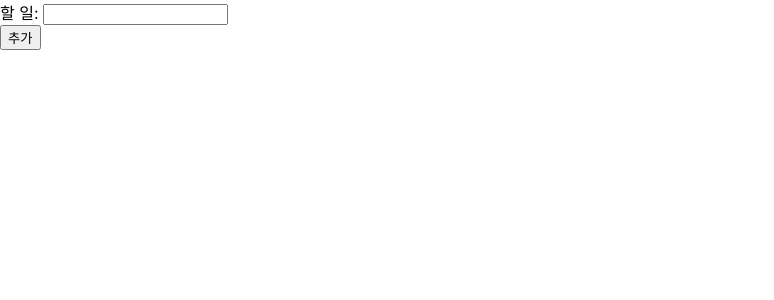
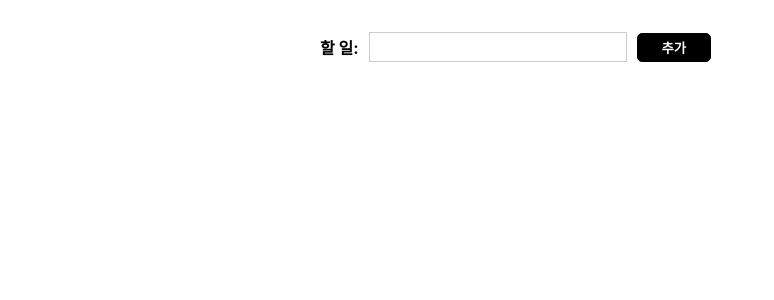
Before and after one commit to somin00/somin-todo, a React (Create React App) app: page / in a window 1280 px wide. Shown: the top 300 px of the page, without its empty margins (0-774 px from the left). Built offline with nearby package versions, Linux system fonts and the light colour scheme.

Commit message:
style: 스타일 적용

```diff
--- /dev/null
+++ b/src/components/NewTodo.css
@@ -0,0 +1,44 @@
+form {
+  width: 90%;
+  max-width: 40rem;
+  margin: 2rem auto;
+  display: flex;
+  align-items: flex-end;
+}
+
+.form-control {
+  display: flex;
+  align-items: center;
+  margin-right: 10px;
+}
+
+label,
+input {
+  display: block;
+}
+
+label {
+  font-weight: bold;
+  margin-right: 10px;
+}
+
+input {
+  font: inherit;
+  border: 1px solid #ccc;
+  padding: 0.25rem;
+}
+
+button {
+  background: #000000;
+  border: 1px solid #000000;
+  border-radius: 5px;
+  color: white;
+  font-weight: bold;
+  cursor: pointer;
+  height: 29px;
+  padding: 0 1.5rem;
+}
+
+button:focus {
+  outline: none;
+}
--- a/src/components/NewTodo.tsx
+++ b/src/components/NewTodo.tsx
@@ -1,5 +1,5 @@
 import React, { useRef, FormEvent } from "react";
-
+import "./NewTodo.css";
 type NewTodoProps = {
   addTodo: (text: string) => void;
 };
@@ -15,7 +15,7 @@
 
   return (
     <form onSubmit={submitTodo}>
-      <div>
+      <div className="form-control">
         <label htmlFor="todo-text">할 일: </label>
         <input type="text" id="todo-text" ref={inputRef} />
       </div>
--- /dev/null
+++ b/src/components/TodoList.css
@@ -0,0 +1,17 @@
+ul {
+  list-style: none;
+  width: 90%;
+  max-width: 40rem;
+  margin: 2rem auto;
+  padding: 0;
+}
+
+li {
+  margin: 1rem 0;
+  padding: 1rem;
+  box-shadow: 0 2px 8px rgba(0, 0, 0, 0.26);
+  border-radius: 6px;
+  display: flex;
+  justify-content: space-between;
+  align-items: center;
+}
--- a/src/components/TodoList.tsx
+++ b/src/components/TodoList.tsx
@@ -1,5 +1,6 @@
 import React from "react";
 import { Todo } from "../todo.model";
+import "./TodoList.css";
 
 type TodoListProps = {
   items: Todo[];
```
